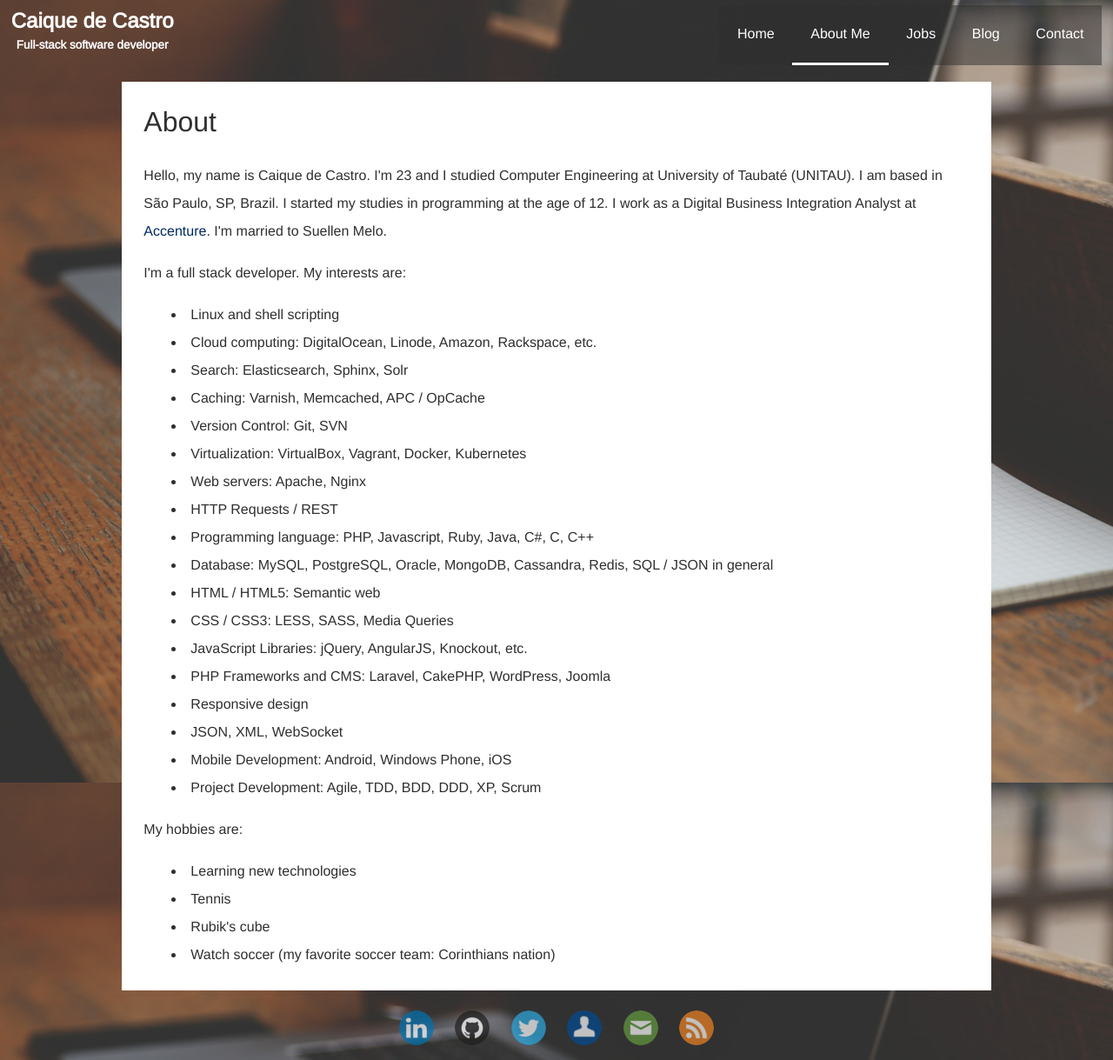
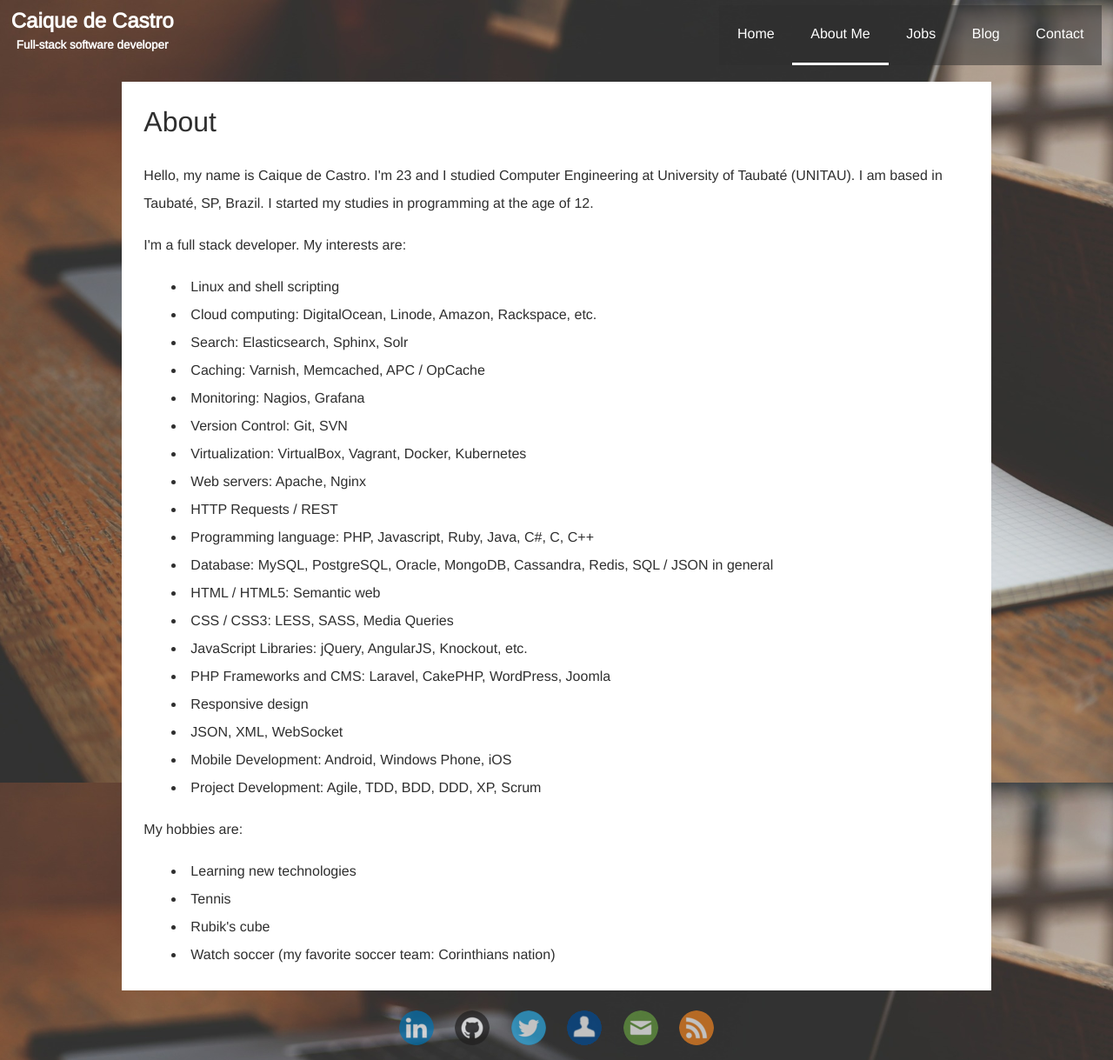
Before and after one commit to caiquecastro/caiquecastro.com, a Jekyll site: the page built from about.html, in a window 1280 px wide. Shown: the whole page at 87% size. Built offline with Jekyll 4.4.1, drawn with Linux system fonts in a browser that asks for light colours.

Commit message:
Remove current job on about page

```diff
--- a/about.html
+++ b/about.html
@@ -8,9 +8,7 @@ permalink: /about
 
 <p>
     Hello, my name is Caique de Castro. I'm 23 and I studied Computer Engineering at University of Taubaté (UNITAU).
-    I am based in São Paulo, SP, Brazil. I started my studies in programming at the age of 12.
-    I work as a Digital Business Integration Analyst at <a href="http://www.accenture.com">Accenture</a>.
-    I'm married to Suellen Melo.
+    I am based in Taubaté, SP, Brazil. I started my studies in programming at the age of 12.
 </p>
 
 <p>
@@ -23,7 +21,7 @@ permalink: /about
     <!-- <li>Background processing: Gearman, Redis</li> -->
     <li>Search: Elasticsearch, Sphinx, Solr</li>
     <li>Caching: Varnish, Memcached, APC / OpCache</li>
-    <!-- <li>Monitoring: Nagios</li> -->
+    <li>Monitoring: Nagios, Grafana</li>
     <li>Version Control: Git, SVN</li>
     <li>Virtualization: VirtualBox, Vagrant, Docker, Kubernetes</li>
     <li>Web servers: Apache, Nginx</li>
```
